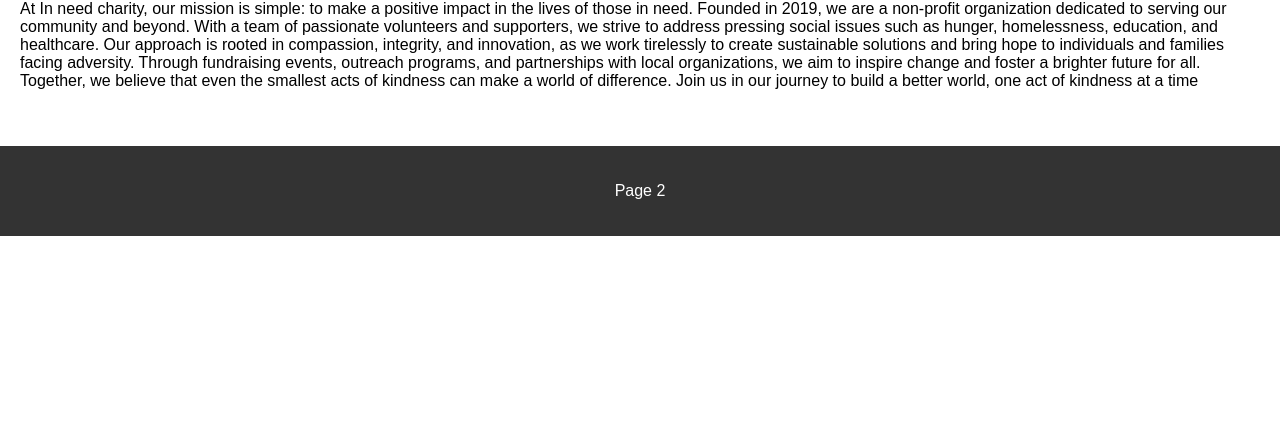
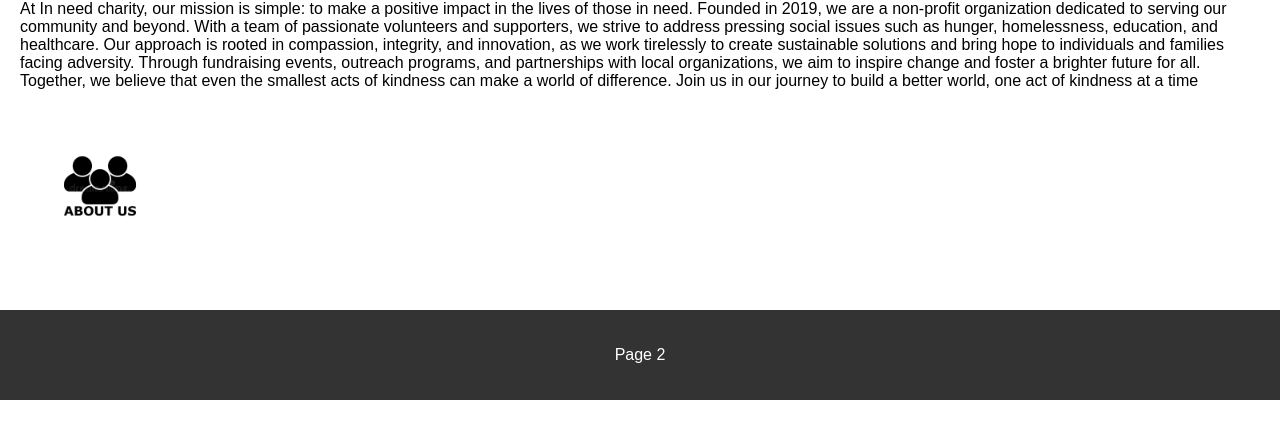
Before and after one commit to MoFreeny/MoFreeny.github.io, a plain HTML site: page about.html in a window 1280 px wide. Shown: the part 246-684 px from the top of the page. Drawn offline with Linux system fonts and the light colour scheme.

Commit message:
Update about.html

```diff
--- a/about.html
+++ b/about.html
@@ -20,6 +20,7 @@
     <section>
         <h2>About Us</h2>
         <p>At In need charity, our mission is simple: to make a positive impact in the lives of those in need. Founded in 2019, we are a non-profit organization dedicated to serving our community and beyond. With a team of passionate volunteers and supporters, we strive to address pressing social issues such as hunger, homelessness, education, and healthcare. Our approach is rooted in compassion, integrity, and innovation, as we work tirelessly to create sustainable solutions and bring hope to individuals and families facing adversity. Through fundraising events, outreach programs, and partnerships with local organizations, we aim to inspire change and foster a brighter future for all. Together, we believe that even the smallest acts of kindness can make a world of difference. Join us in our journey to build a better world, one act of kindness at a time</p>
+        <img src = "number2.jpg" width = 160 height = 160>
 
     </section>
     <footer>
```
